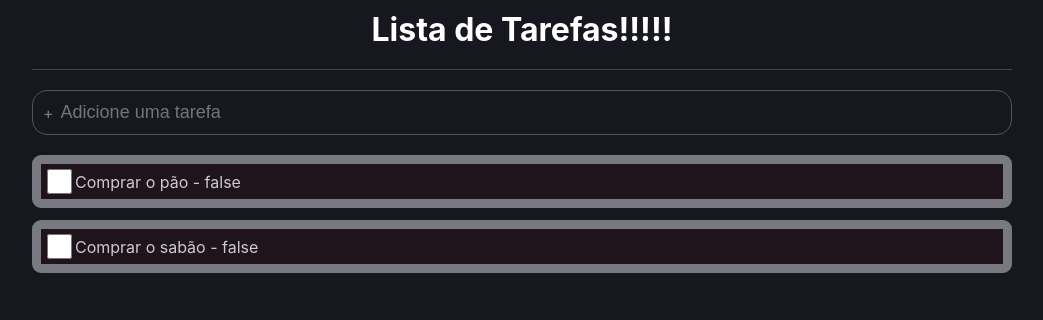
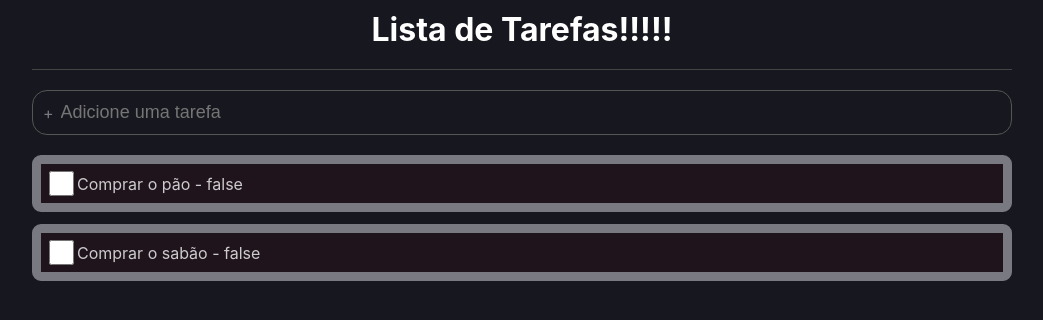
Before and after one commit to rafaelsrv/ToDo-TS, a React (Create React App) app: page / in a window 1280 px wide. Shown: the top 320 px of the page, without its empty margins (118-1161 px from the left). Built offline with nearby package versions, Linux system fonts and the light colour scheme.

Commit message:
Subindo projeto

```diff
--- a/src/components/ListItem/styles.ts
+++ b/src/components/ListItem/styles.ts
@@ -10,7 +10,7 @@ export const Container = styled.div(({ done } : ContainerProps)=>(
     `
     display: flex;
     background-color: #20141C;
-    padding: 2px;
+    padding: 4px;
     border-radius: 9px;
     margin-bottom: 12px;
     align-items: center;
```
